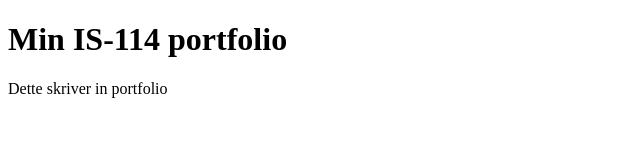
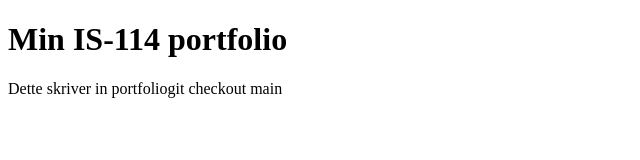
Before and after one commit to Qume24/daniel, a plain HTML site: page index.html in a window 1280 px wide. Shown: the whole page, without its empty margins (0-640 px from the left). Drawn offline with Linux system fonts and the light colour scheme.

```diff
--- a/index.html
+++ b/index.html
@@ -7,6 +7,6 @@
 </head>
 <body>
 <h1>Min IS-114 portfolio</h1>
-<p>Dette skriver in portfolio
+<p>Dette skriver in portfoliogit checkout main
 </body>
 </html>
```
